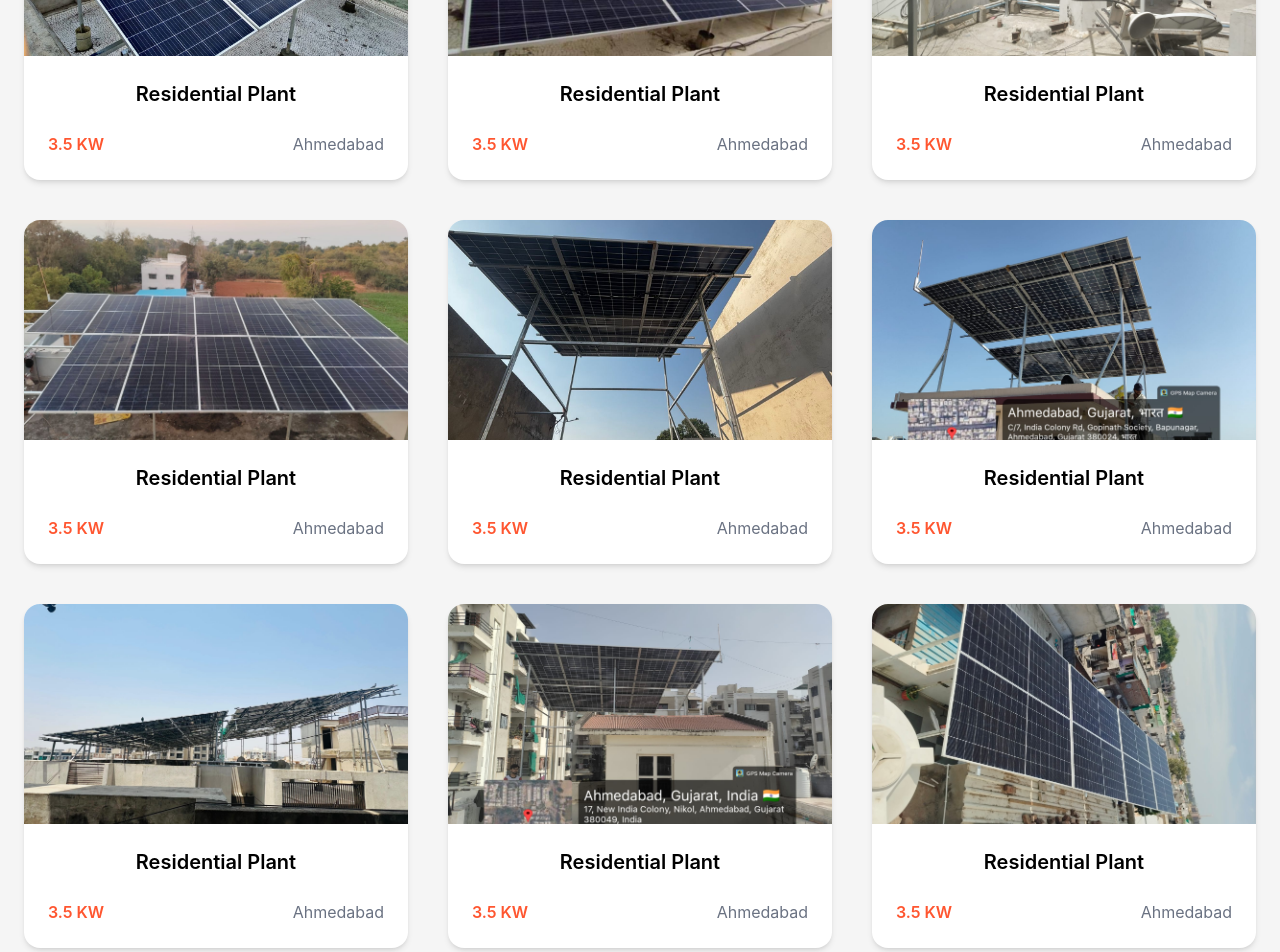
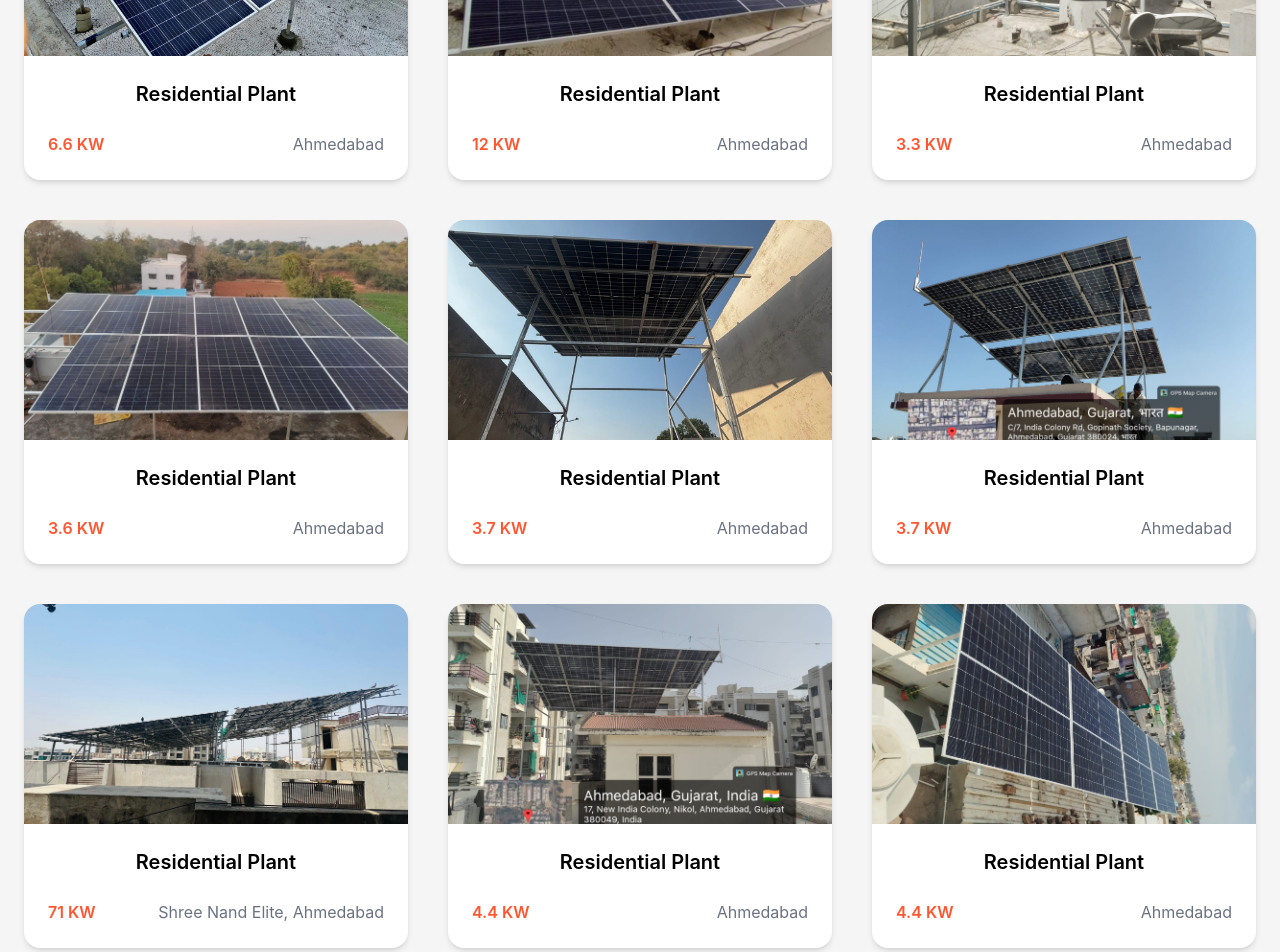
Before and after one commit to HarshalPatel04/kkenterprisesolar, a Next.js app: page /projects in a window 1280 px wide. Shown: the part 3280-4232 px from the top of the page. Built offline with nearby package versions, Linux system fonts and the light colour scheme.

Commit message:
Project Capacity Update

```diff
--- a/src/app/projects/ProjectsClient.jsx
+++ b/src/app/projects/ProjectsClient.jsx
@@ -68,109 +68,109 @@ export default function ProjectsPage() {
         {
             title: "Residential Plant",
             location: "Ahmedabad",
-            capacity: "3.5 KW",
+            capacity: "3.7 KW",
             img: "/projects/2.jpeg"
         },
         {
             title: "Residential Plant",
             location: "Ahmedabad",
-            capacity: "3.5 KW",
+            capacity: "8 KW",
             img: "/projects/3.jpeg"
         },
         {
             title: "Residential Plant",
             location: "Ahmedabad",
-            capacity: "3.5 KW",
+            capacity: "3.7 KW",
             img: "/projects/4.jpeg"
         },
         {
             title: "Residential Plant",
             location: "Ahmedabad",
-            capacity: "3.5 KW",
+            capacity: "3.3 KW",
             img: "/projects/5.jpeg"
         },
         {
             title: "Residential Plant",
             location: "Ahmedabad",
-            capacity: "3.5 KW",
+            capacity: "12 KW",
             img: "/projects/6.jpeg"
         },
         {
             title: "Residential Plant",
             location: "Ahmedabad",
-            capacity: "3.5 KW",
+            capacity: "6 KW",
             img: "/projects/7.jpeg"
         },
         {
             title: "Residential Plant",
             location: "Ahmedabad",
-            capacity: "3.5 KW",
+            capacity: "24 KW",
             img: "/projects/8.jpeg"
         },
         {
             title: "Residential Plant",
             location: "Ahmedabad",
-            capacity: "3.5 KW",
+            capacity: "7 KW",
             img: "/projects/9.jpeg"
         },
         {
             title: "Residential Plant",
             location: "Ahmedabad",
-            capacity: "3.5 KW",
+            capacity: "5 KW",
             img: "/projects/10.jpeg"
         },
         {
             title: "Residential Plant",
             location: "Ahmedabad",
-            capacity: "3.5 KW",
+            capacity: "6.6 KW",
             img: "/projects/11.jpeg"
         },
         {
             title: "Residential Plant",
             location: "Ahmedabad",
-            capacity: "3.5 KW",
+            capacity: "12 KW",
             img: "/projects/12.jpeg"
         },
         {
             title: "Residential Plant",
             location: "Ahmedabad",
-            capacity: "3.5 KW",
+            capacity: "3.3 KW",
             img: "/projects/13.jpeg"
         },
         {
             title: "Residential Plant",
             location: "Ahmedabad",
-            capacity: "3.5 KW",
+            capacity: "3.6 KW",
             img: "/projects/14.jpeg"
         },
         {
             title: "Residential Plant",
             location: "Ahmedabad",
-            capacity: "3.5 KW",
+            capacity: "3.7 KW",
             img: "/projects/15.jpeg"
         },
         {
             title: "Residential Plant",
             location: "Ahmedabad",
-            capacity: "3.5 KW",
+            capacity: "3.7 KW",
             img: "/projects/16.jpeg"
         },
         {
             title: "Residential Plant",
-            location: "Ahmedabad",
-            capacity: "3.5 KW",
+            location: "Shree Nand Elite, Ahmedabad",
+            capacity: "71 KW",
             img: "/projects/17.jpeg"
         },
         {
             title: "Residential Plant",
             location: "Ahmedabad",
-            capacity: "3.5 KW",
+            capacity: "4.4 KW",
             img: "/projects/18.jpeg"
         },
         {
             title: "Residential Plant",
             location: "Ahmedabad",
-            capacity: "3.5 KW",
+            capacity: "4.4 KW",
             img: "/projects/19.jpeg"
         },
     ]
```
Also changed, not shown: public/projects/11.jpeg.
